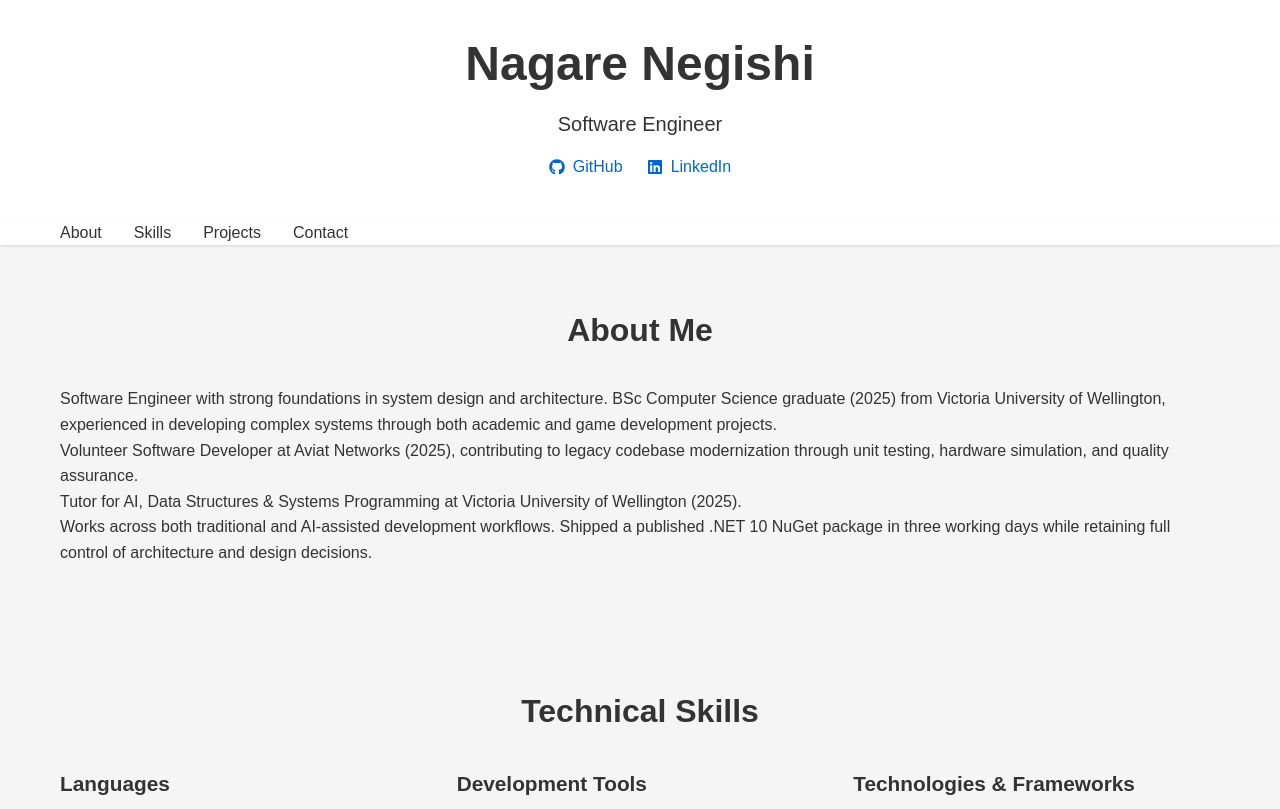
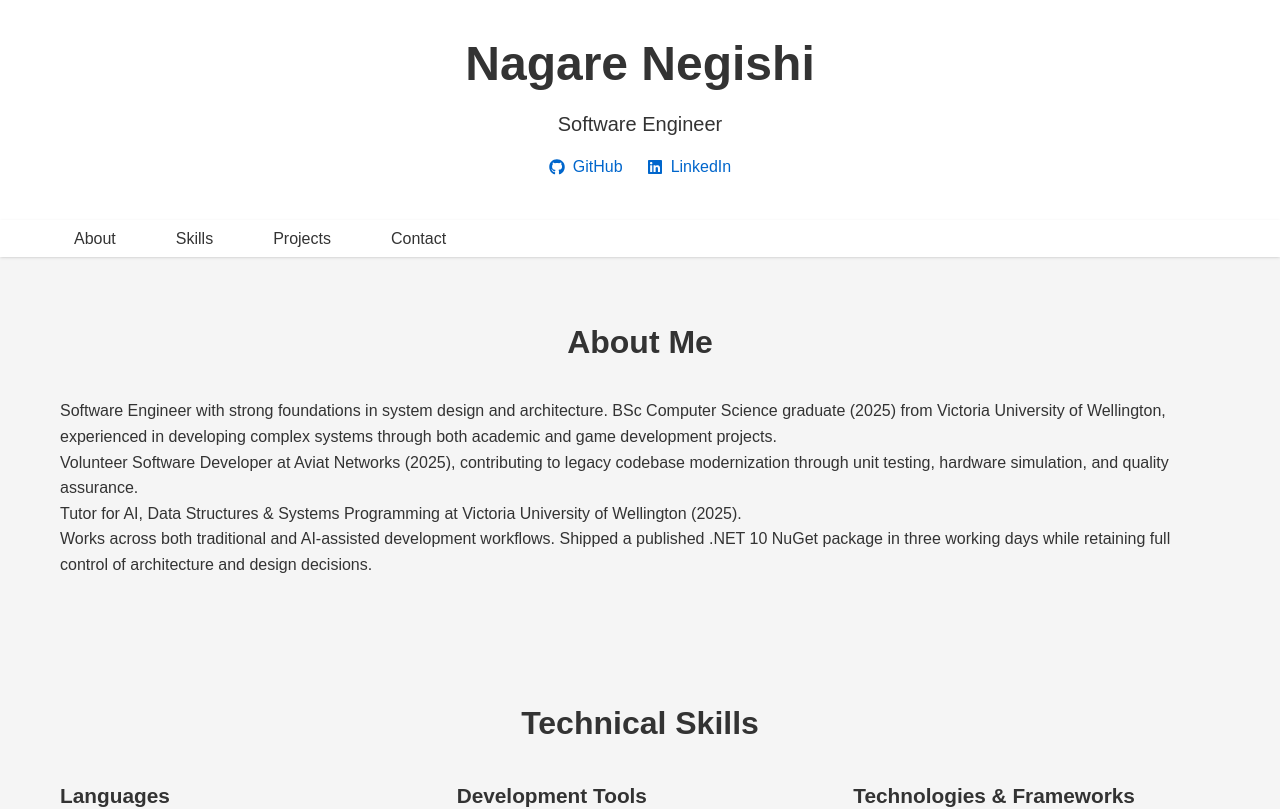
Before and after one commit to NagareNegishi/NagareNegishi.github.io, a React (Vite) app: page / in a window 1280 px wide. Shown: the top 809 px of the page. Built offline with nearby package versions, Linux system fonts and the light colour scheme.

Commit message:
style navbar #22

```diff
--- a/src/index.css
+++ b/src/index.css
@@ -100,13 +100,21 @@ section h2 {
 }
 
 /* Nav bar */
+.nav {
+    background-color: #f0f4f8;  /* slightly blue-gray to contrast with white sections */
+}
+
 .nav-link {
     text-decoration: none;
     color: #333;
     font-weight: 500;
+    padding: 6px 14px;
+    border-radius: 6px;
+    transition: background-color 0.2s;
 }
 
 .nav-link:hover {
+    background-color: #dce8f5;  /* deeper blue-gray pill on hover */
     color: #0066cc;
 }
 
```
